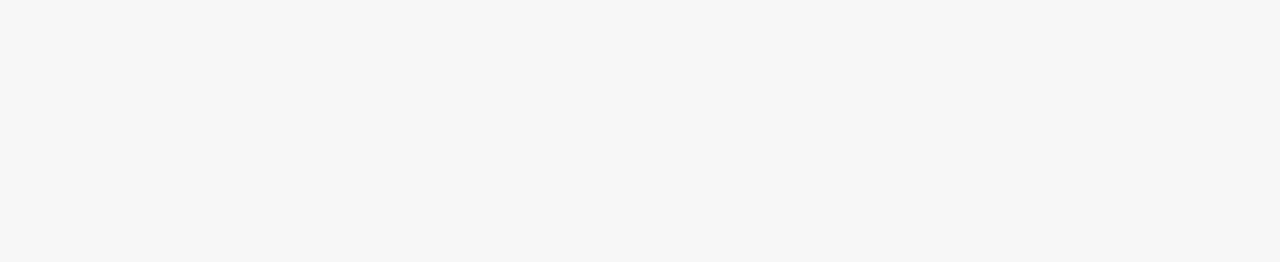
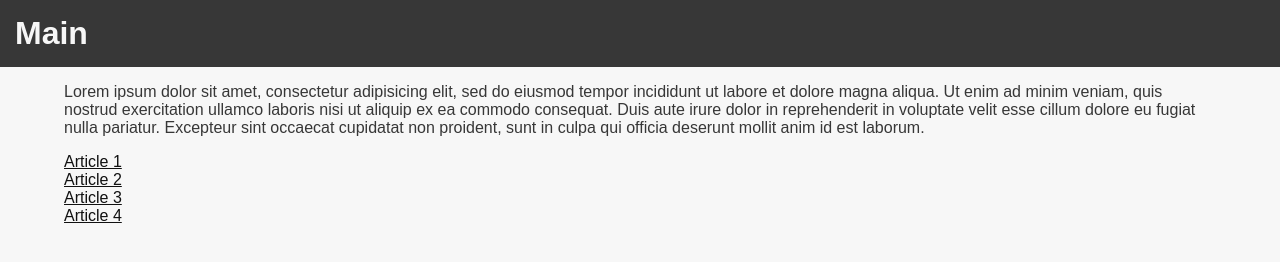
Before and after one commit to My-Courses-bkhorvat/SPA_js_guide, a plain HTML site: page index.html in a window 1280 px wide. Drawn offline with Linux system fonts and the light colour scheme.

Commit message:
Update html

```diff
--- a/index.html
+++ b/index.html
@@ -6,6 +6,22 @@
     <link rel="stylesheet" type="text/css" href="/styles/app.css">
   </head>
   <body>
+  <div class="wrapper">
+    <header class="header">
+      <div class="header__content">
+        <h1 class="header__title" id="title">Main</div>
+      </div>
+    </header>
+   		 <main class="main">
+   			 <div class="main__content" id="body">
+   				 <p>Lorem ipsum dolor sit amet, consectetur adipisicing elit, sed do eiusmod tempor incididunt ut labore et dolore magna aliqua. Ut enim ad minim veniam, quis nostrud exercitation ullamco laboris nisi ut aliquip ex ea commodo consequat. Duis aute irure dolor in reprehenderit in voluptate velit esse cillum dolore eu fugiat nulla pariatur. Excepteur sint occaecat cupidatat non proident, sunt in culpa qui officia deserunt mollit anim id est laborum. </p>
 
+   				 <a href="/Articles/1" class="link link_internal">Article 1</a><br>
+   				 <a href="/Articles/2" class="link link_internal">Article 2</a><br>
+   				 <a href="/Articles/3" class="link link_internal">Article 3</a><br>
+   				 <a href="/Articles/4" class="link link_internal">Article 4</a><br>
+   			 </div>
+   		 </main>
+   	 </div>
   </body>
 </html>
```
